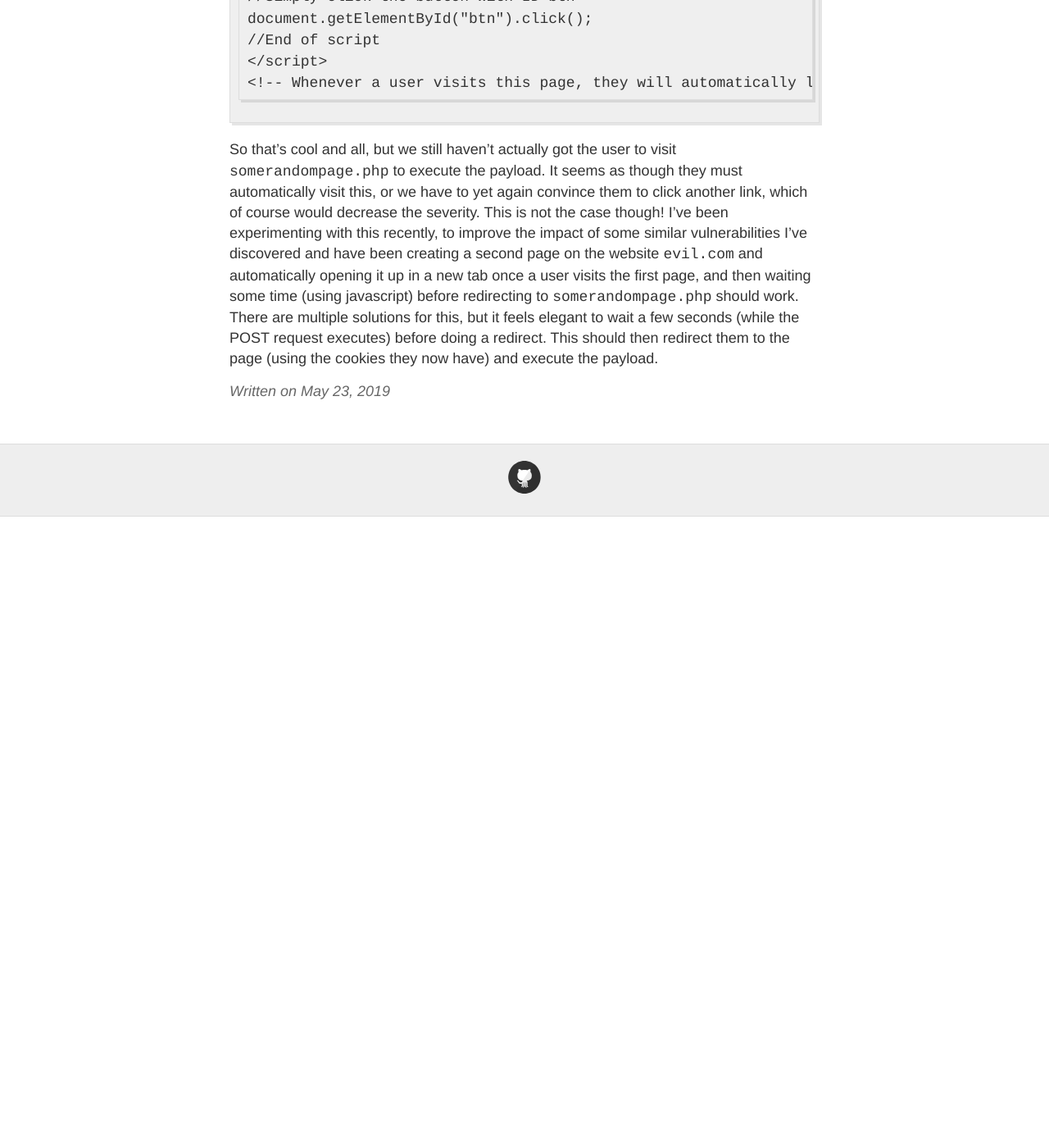
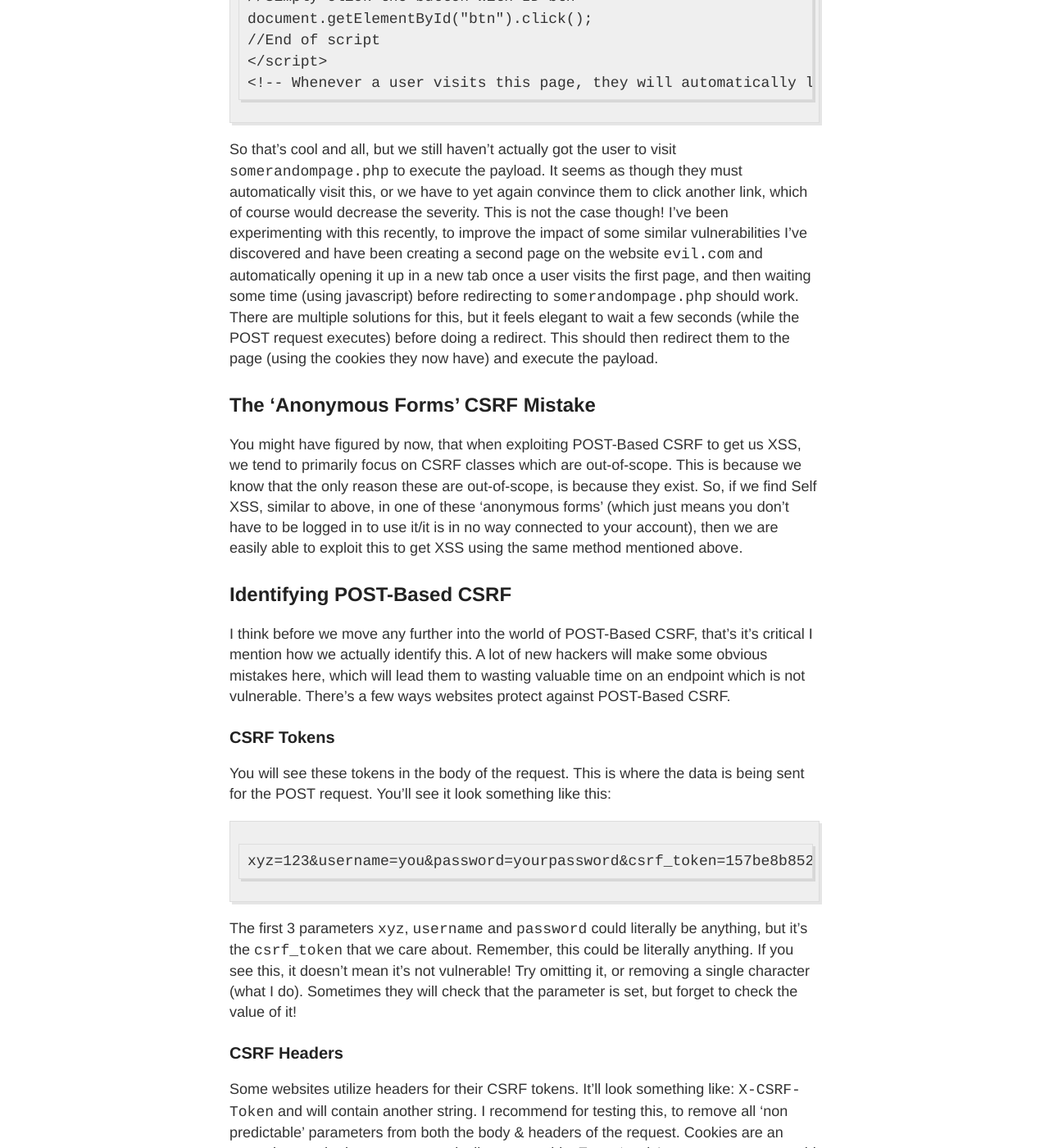
Before and after one commit to Cillian-Collins/blog, a Jekyll site: the page built from _posts/2019-5-23-Exploiting-Post-Based-CSRF.md, in a window 1280 px wide and 1400 px high, scrolled down 1539 px. Shown: the whole window at 82% size. Built offline with Jekyll 4.4.1, drawn with Linux system fonts in a browser that asks for light colours; before the commit the page ends 2169 px from its top, so only the background shows below that; some of the changed text lies outside the part shown.

Commit message:
Updating The Post
Finishing it.

````diff
--- a/_posts/2019-5-23-Exploiting-Post-Based-CSRF.md
+++ b/_posts/2019-5-23-Exploiting-Post-Based-CSRF.md
@@ -38,3 +38,27 @@ document.getElementById("btn").click();
 ```
 
 So that's cool and all, but we still haven't actually got the user to visit `somerandompage.php` to execute the payload. It seems as though they must automatically visit this, or we have to yet again convince them to click another link, which of course would decrease the severity. This is not the case though! I've been experimenting with this recently, to improve the impact of some similar vulnerabilities I've discovered and have been creating a second page on the website `evil.com` and automatically opening it up in a new tab once a user visits the first page, and then waiting some time (using javascript) before redirecting to `somerandompage.php` should work. There are multiple solutions for this, but it feels elegant to wait a few seconds (while the POST request executes) before doing a redirect. This should then redirect them to the page (using the cookies they now have) and execute the payload.
+
+## The 'Anonymous Forms' CSRF Mistake
+You might have figured by now, that when exploiting POST-Based CSRF to get us XSS, we tend to primarily focus on CSRF classes which are out-of-scope. This is because we know that the only reason these are out-of-scope, is because they exist. So, if we find Self XSS, similar to above, in one of these 'anonymous forms' (which just means you don't have to be logged in to use it/it is in no way connected to your account), then we are easily able to exploit this to get XSS using the same method mentioned above.
+
+## Identifying POST-Based CSRF
+I think before we move any further into the world of POST-Based CSRF, that's it's critical I mention how we actually identify this. A lot of new hackers will make some obvious mistakes here, which will lead them to wasting valuable time on an endpoint which is not vulnerable. There's a few ways websites protect against POST-Based CSRF.
+
+### CSRF Tokens
+You will see these tokens in the body of the request. This is where the data is being sent for the POST request. You'll see it look something like this:
+
+```
+xyz=123&username=you&password=yourpassword&csrf_token=157be8b852cb6dd8536cb4d662718825
+```
+
+The first 3 parameters `xyz`, `username` and `password` could literally be anything, but it's the `csrf_token` that we care about. Remember, this could be literally anything. If you see this, it doesn't mean it's not vulnerable! Try omitting it, or removing a single character (what I do). Sometimes they will check that the parameter is set, but forget to check the value of it!
+
+### CSRF Headers
+Some websites utilize headers for their CSRF tokens. It'll look something like: `X-CSRF-Token` and will contain another string. I recommend for testing this, to remove all 'non predictable' parameters from both the body & headers of the request. Cookies are an exception, as the browser automatically accepts this. Every 'static' parameter you can add to your exploit script (for the body). The header, you really can't modify, so you're going to want to remove everything that the browser doesn't automatically place there from the intercepted request!
+
+### Referer Headers
+The `referer` header (which humourously misspells 'referrer'), is another method I encountered recently which actually prevented CSRF. However, the website in question didn't validate that the `referer` header was coming from the same origin. The browser will automatically add the origin of our exploit script to the `referer` header when we actually use the exploit script I posted above! So that actually bypassed the protection for me.
+
+## The End
+Now that you know what POST-Based CSRF is, how to exploit it, why we care about it & how to get those valuable bounties from it, I think it's time to end this post. If you have any questions, feel free to message me on twitter [@LooseSecurity](https://twitter.com/loosesecurity). I'm always happy to help! Thanks for reading & I hope you learned something new from this article.
````
